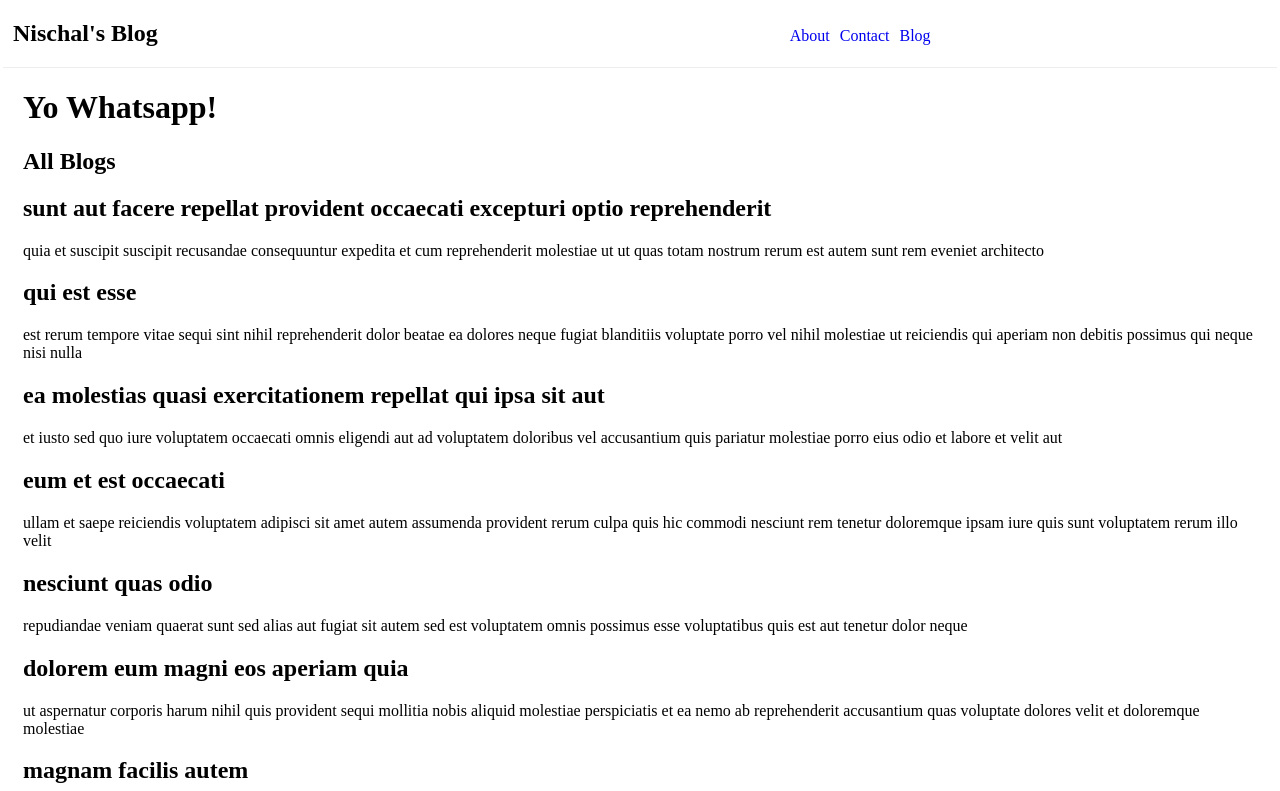
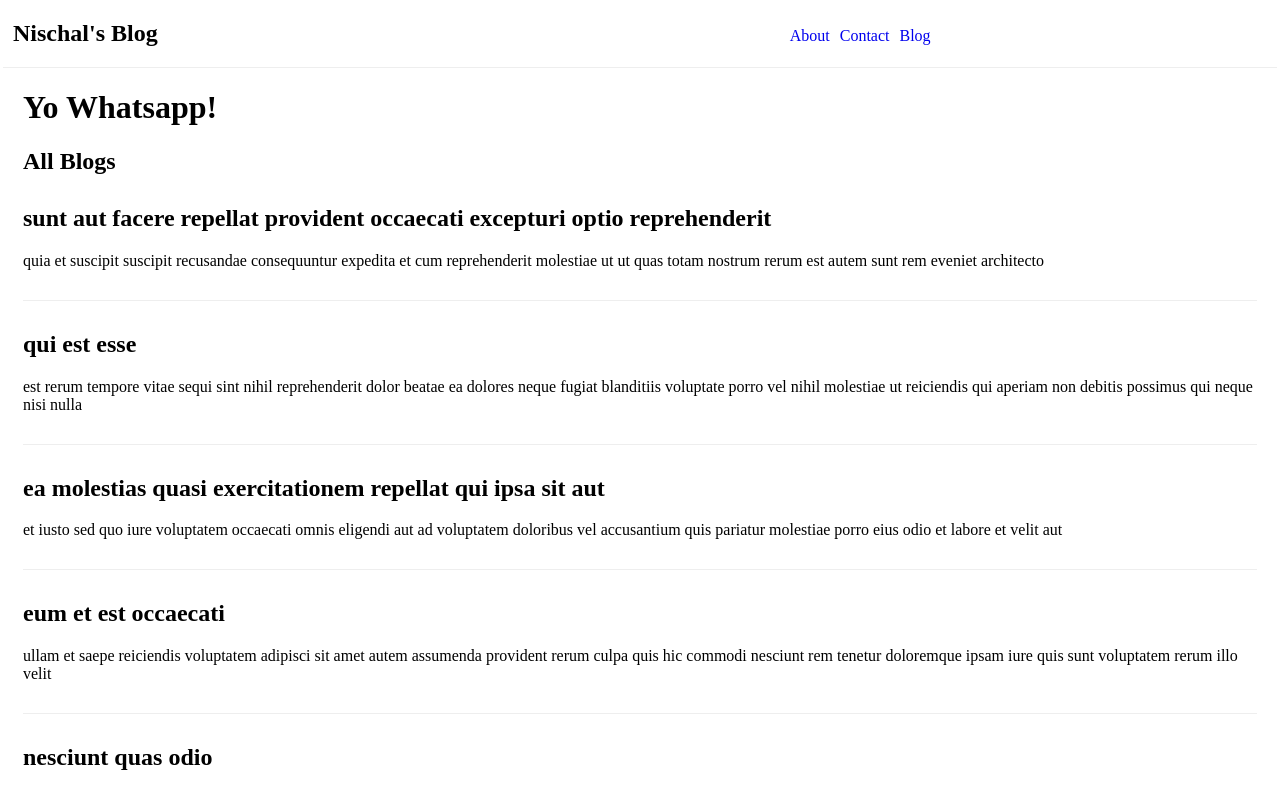
Before and after one commit to AllForPeace/react-website-blog-1, a React (Create React App) app: page / in a window 1280 px wide. Shown: the top 791 px of the page. Built offline with nearby package versions, Linux system fonts and the light colour scheme; data requests are answered from the project's data file.

Commit message:
added single blog styling in home page

```diff
--- a/src/App.css
+++ b/src/App.css
@@ -27,3 +27,31 @@
 .homePage {
   padding: 0 20px;
 }
+
+/* Individual blog styling */
+
+.single-blog {
+ margin: 30px 0;
+border-bottom: 1px solid #eee;
+background: rgb(255, 255, 255);
+}
+
+.single-blog h2.title {
+ font-size: 50px;
+ margin-bottom: 0;
+}
+
+.single-blog .body {
+  margin-bottom: 30px;
+}
+
+.single-blog .posted-on {
+  color: #bbb;
+  margin-bottom: 30px;
+}
+
+.single-blog .author {
+  color: #bbb;
+  margin-bottom: 40px;
+  font-size: 15px;
+}
```
